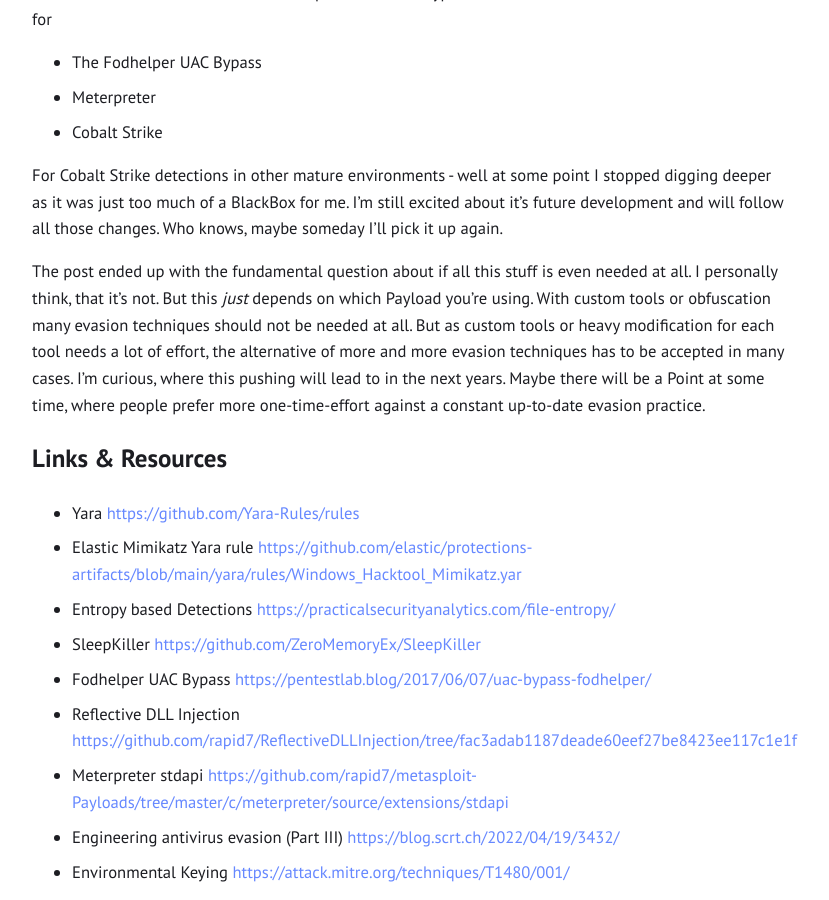
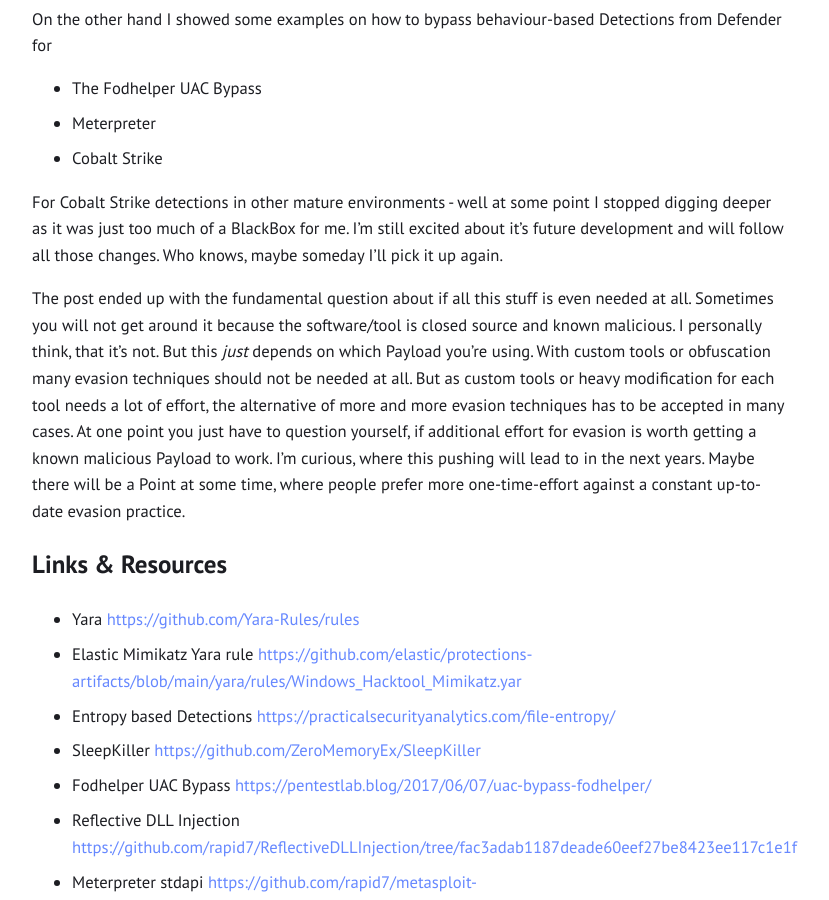
Before and after one commit to S3cur3Th1sSh1t/S3cur3Th1sSh1t.github.io, a Jekyll site: the page built from _posts/2022-09-27-Signature_vs_Behaviour.md, in a window 1280 px wide and 900 px high, scrolled down 15248 px. Shown: the whole window, without its empty margins (229-1058 px from the left). Built offline with Jekyll 4.4.1, drawn with Linux system fonts in a browser that asks for light colours; some of the changed text lies outside the part shown.

Commit message:
Fix broken Link + additional words

```diff
--- a/_posts/2022-09-27-Signature_vs_Behaviour.md
+++ b/_posts/2022-09-27-Signature_vs_Behaviour.md
@@ -337,7 +337,7 @@ The Sleep Mask modifications also apply to raw-Shellcode output, so you're even
 <ins>Note:</ins> Even if you applied all of the mentioned requirements, your implant can still get detected in mature environments. Depending on which EDR is used in your target environment, it's just not enough. There are still some problems left:
 
 1. Don't think you won, if you got an incoming Beacon connection. In many environments I was able to get a Beacon to run, but after issuing a **single** command/module the implant was instantly detected and killed. As I said, CS is most probably the most sigged Framework out there, take a look at [for example these yara rules](https://github.com/elastic/protections-artifacts/blob/main/yara/rules/Windows_Trojan_CobaltStrike.yar) and you will see, that vendors did implement Detection rules for nearly **every** command/module. These behaviour-based detections made me personally using Cobalt Strike **only** to initiate a reverse Socks Connection and nothing more to avoid local system IoCs and do everything over the network via socks. So in many of my projects Cobalt Strike more or less became a standalone socks5 reverse proxy software.
-2. There might be a Blue Team and/or Threat hunters in your target environment. Even simple IoCs can lead to a manual analysis/review. In that case you will need to be aware of many more deeper evasion techniques. For automated AV/EDR analysis, a simple Memory encryption might be fine, but in this case you will need to avoid many more IoC's like RWX/RX Memory permissions, you cannot use Win32 Sleep as that's easy to detect and many more things to mention. Take a look at [this post](https://blog.kyleavery.com/posts/avoiding-Memory-Scanners/) and the linked references/tools to get an idea about the topic.
+2. There might be a Blue Team and/or Threat hunters in your target environment. Even simple IoCs can lead to a manual analysis/review. In that case you will need to be aware of many more deeper evasion techniques. For automated AV/EDR analysis, a simple Memory encryption might be fine, but in this case you will need to avoid many more IoC's like RWX/RX Memory permissions, you cannot use Win32 Sleep as that's easy to detect and many more things to mention. Take a look at [this post](https://blog.kyleavery.com/posts/avoiding-memory-scanners/) and the linked references/tools to get an idea about the topic.
 3. In some environments my Beacon/Process was even detected before calling back. I cannot tell what these Detections were about and I had no clue about how to bypass them to be honest.
 
 Some more experienced Cobalt Strike users hinted me to the nearly endless possibilities of User defined reflective Loaders (UDRL) such as [TitanLdr](https://github.com/SecIdiot/TitanLdr). Tweaking the Cobalt Strike behaviour via the Malleable Profile options is in mature environments not enough. The Core for example will always use Win32 APIs (with potential Detections) instead of direct Syscalls. Until someone integrates a Syscall option with an Update. But with UDRL's you can also modify all of the Cobalt Strike Core behaviour by using Import Address Table Hooks. You could for example Hook *VirtualProtect* of the Core to become *NtProtectVirtualMemory*.
@@ -348,7 +348,7 @@ For me personally, this was not an option anymore. Hooking the IAT to modify a c
 
 ### Is all of this evasion-techniques really needed?
 
-I would like to include a fundamental question in this post. Is all of this really needed? Is it **needed** to use Syscalls? Is it **needed** to use Memory encryption? Is it **needed** to unhook all the things? Is it **needed** to bypass AMSI or ETW?
+I would like to include a fundamental question in this post. Is all of this really needed? Is it **needed** to use Syscalls? Is it **needed** to use Memory encryption? Is it **needed** to unhook all the things? Is it **needed** to bypass AMSI or ETW? Is this tool which is known malicious worth the additional evasion effort?
 
 The very simple answer to this from my current knowledge and point of view is - **no**! Why not? Well, I think the InfoSec Industry really pushed each other to more and more and new limits over all these years. But all these evasion techniques are somehow still *just* used to bypass signatures.
 
@@ -380,7 +380,7 @@ On the other hand I showed some examples on how to bypass behaviour-based Detect
 
 For Cobalt Strike detections in other mature environments - well at some point I stopped digging deeper as it was just too much of a BlackBox for me. I'm still excited about it's future development and will follow all those changes. Who knows, maybe someday I'll pick it up again.
 
-The post ended up with the fundamental question about if all this stuff is even needed at all. I personally think, that it's not. But this *just* depends on which Payload you're using. With custom tools or obfuscation many evasion techniques should not be needed at all. But as custom tools or heavy modification for each tool needs a lot of effort, the alternative of more and more evasion techniques has to be accepted in many cases. I'm curious, where this pushing will lead to in the next years. Maybe there will be a Point at some time, where people prefer more one-time-effort against a constant up-to-date evasion practice.
+The post ended up with the fundamental question about if all this stuff is even needed at all. Sometimes you will not get around it because the software/tool is closed source and known malicious. I personally think, that it's not. But this *just* depends on which Payload you're using. With custom tools or obfuscation many evasion techniques should not be needed at all. But as custom tools or heavy modification for each tool needs a lot of effort, the alternative of more and more evasion techniques has to be accepted in many cases. At one point you just have to question yourself, if additional effort for evasion is worth getting a known malicious Payload to work. I'm curious, where this pushing will lead to in the next years. Maybe there will be a Point at some time, where people prefer more one-time-effort against a constant up-to-date evasion practice.
 
 ## Links & Resources
 
@@ -394,5 +394,5 @@ The post ended up with the fundamental question about if all this stuff is even
 * Engineering antivirus evasion (Part III) [https://blog.scrt.ch/2022/04/19/3432/](https://blog.scrt.ch/2022/04/19/3432/)
 * Environmental Keying [https://attack.mitre.org/techniques/T1480/001/](https://attack.mitre.org/techniques/T1480/001/)
 * Cobalt Strike Yara rules [https://github.com/elastic/protections-artifacts/blob/main/yara/rules/Windows_Trojan_CobaltStrike.yar](https://github.com/elastic/protections-artifacts/blob/main/yara/rules/Windows_Trojan_CobaltStrike.yar)
-* Avoiding Memory Scanners [https://blog.kyleavery.com/posts/avoiding-Memory-Scanners/](https://blog.kyleavery.com/posts/avoiding-Memory-Scanners/)
+* Avoiding Memory Scanners [https://blog.kyleavery.com/posts/avoiding-Memory-Scanners/](https://blog.kyleavery.com/posts/avoiding-memory-scanners/)
 * TitanLdr [https://github.com/SecIdiot/TitanLdr](https://github.com/SecIdiot/TitanLdr)
```
Also changed, not shown: other parts of _posts/2022-09-27-Signature_vs_Behaviour.md (+1 -1 lines).
